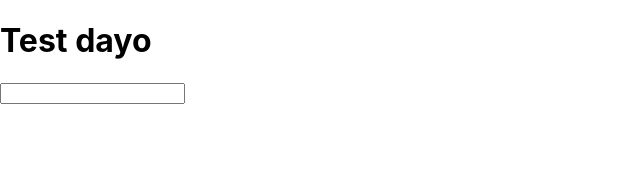
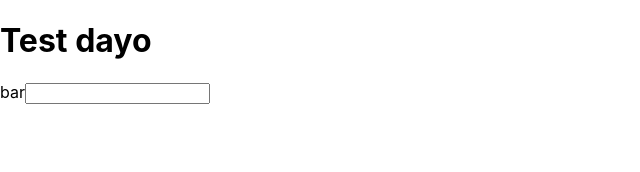
Before and after one commit to riririusei99/study-react-app, a React (Create React App) app: page / in a window 1280 px wide. Shown: the top 172 px of the page, without its empty margins (0-640 px from the left). Built offline with nearby package versions, Linux system fonts and the light colour scheme.

Commit message:
study JSX

```diff
--- a/src/App.js
+++ b/src/App.js
@@ -2,9 +2,12 @@
 import React from 'react';
 
 function App() {
+  // return で返すタグは一つではなければならない
+  // for も予約後なのでhtmlForで書く
   return (
     <div>
       <h1>Test dayo</h1>
+      <label htmlFor="bar">bar</label>
       <input type="text" onChange={() => {console.log("changed!!")} } />
     </div>
   );
```
